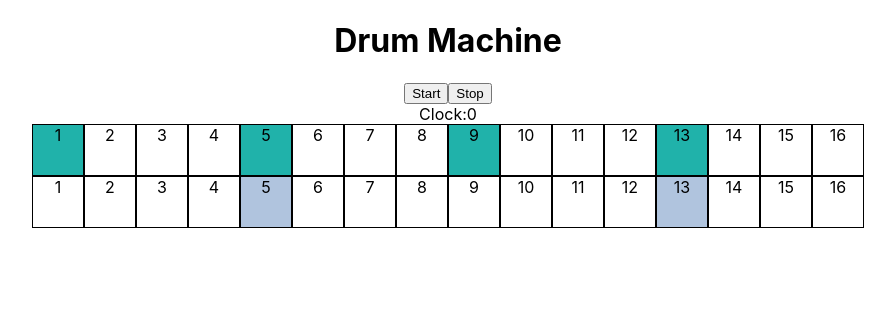
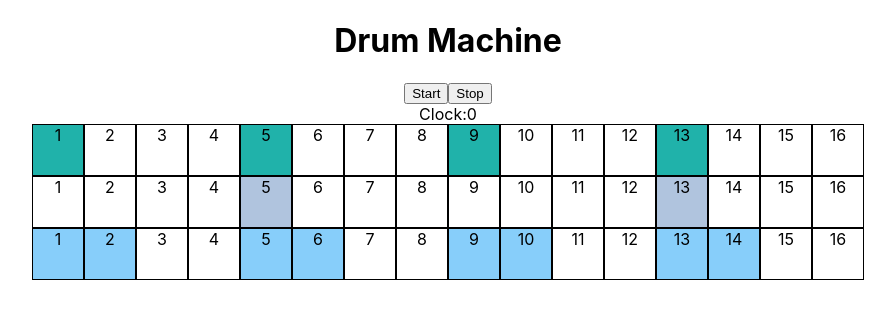
Before and after one commit to austincesear123/project-04-drum-machine-client, a React (Create React App) app: page / in a window 1280 px wide. Shown: the top 318 px of the page, without its empty margins (192-1087 px from the left). Built offline with nearby package versions, Linux system fonts and the light colour scheme.

Commit message:
add ClosedHat and functionality

```diff
--- a/src/App.js
+++ b/src/App.js
@@ -3,6 +3,7 @@ import * as Tone from "tone";
 import { useEffect, useState } from "react";
 import BassDrumRow from "./BassDrumRow/BassDrumRow";
 import SnareDrumRow from "./SnareDrumRow/SnareDrumRow";
+import ClosedHatRow from "./ClosedHatRow/ClosedHatRow";
 
 function App() {
   const [isPlaying, setIsPlaying] = useState(false);
@@ -59,8 +60,9 @@ function App() {
       <button onClick={runClock}>Start</button>
       <button onClick={stopClock}>Stop</button>
       <div>Clock:{clock}</div>
-      <BassDrumRow clock={clock} setClock={setClock} />
+      <BassDrumRow clock={clock} />
       <SnareDrumRow clock={clock} />
+      <ClosedHatRow clock={clock} />
     </div>
   );
 }
--- /dev/null
+++ b/src/ClosedHatRow/ClosedHatRow.css
@@ -0,0 +1,20 @@
+.closed-hat-track {
+    display: flex;
+    justify-content: center;
+    align-items: center;
+  }
+
+.closed-hat-note {
+    border: 1px solid black;
+    height: 50px;
+    width: 50px;
+    cursor: pointer;
+  }
+
+  .closed-hat-red {
+    background-color: lightcoral;
+  }
+
+  .closed-hat-green {
+    background-color: lightskyblue;
+  }
--- /dev/null
+++ b/src/ClosedHatRow/ClosedHatRow.js
@@ -0,0 +1,148 @@
+import "./ClosedHatRow.css";
+import { useEffect, useState } from "react";
+import * as Tone from "tone";
+
+const dist = new Tone.Distortion(0.1).toDestination();
+
+const closedHatSynth = new Tone.MetalSynth({
+    envelope: {
+        attack: 0.001,
+        decay: 0.05,
+        sustain: 0,
+        release: 0.03
+    }
+}).connect(dist);
+closedHatSynth.volume.value = -12;
+
+const defaultSeq = [
+  { time: "0:0:0", note: "C1", velocity: 1 },
+  { time: "0:0:1", note: "C1", velocity: 1 },
+  //   { time: "0:0:2", note: "C1", velocity: 0 },
+  //   { time: "0:0:3", note: "C1", velocity: 0 },
+  { time: "0:1:0", note: "C1", velocity: 1 },
+  { time: "0:1:1", note: "C1", velocity: 1 },
+  //   { time: "0:1:2", note: "C1", velocity: 0 },
+  //   { time: "0:1:3", note: "C1", velocity: 0 },
+  { time: "0:2:0", note: "C1", velocity: 1 },
+  { time: "0:2:1", note: "C1", velocity: 1 },
+  //   { time: "0:2:2", note: "C1", velocity: 0 },
+  //   { time: "0:2:3", note: "C1", velocity: 0 },
+  { time: "0:3:0", note: "C1", velocity: 1 },
+  { time: "0:3:1", note: "C1", velocity: 1 },
+  //   { time: "0:3:2", note: "C1", velocity: 0 },
+  //   { time: "0:3:3", note: "C1", velocity: 0 },
+];
+
+const defaultStepChecked = [
+  true,
+  true,
+  false,
+  false,
+  true,
+  true,
+  false,
+  false,
+  true,
+  true,
+  false,
+  false,
+  true,
+  true,
+  false,
+  false,
+];
+
+const ClosedHatRow = ({ clock }) => {
+  const [closedHatSeq, setClosedHatSeq] = useState(defaultSeq);
+  const [closedHatPartContainer, setClosedHatPartContainer] = useState({});
+  const [closedHatStepChecked, setClosedHatStepChecked] =
+    useState(defaultStepChecked);
+
+  useEffect(() => {
+    const closedHatPart = new Tone.Part((time, value) => {
+      closedHatSynth.triggerAttackRelease(
+        value.note,
+        "16n",
+        time,
+        value.velocity
+      );
+    }, closedHatSeq).start("0:0:0");
+    setClosedHatPartContainer(closedHatPart);
+  }, []);
+
+  function toggleActiveStep(index) {
+    closedHatPartContainer.dispose();
+    const updatedClosedHatStepChecked = [...closedHatStepChecked];
+    const updatedClosedHatSeq = [];
+
+    if (!updatedClosedHatStepChecked[index]) {
+      updatedClosedHatStepChecked[index] = true;
+    } else {
+      updatedClosedHatStepChecked[index] = false;
+    }
+
+    for (let i = 0; i < updatedClosedHatStepChecked.length; i++) {
+      if (updatedClosedHatStepChecked[i]) {
+        if (i < 4) {
+          updatedClosedHatSeq.push({
+            time: `0:0:${i}`,
+            note: "C1",
+            velocity: 1,
+          });
+        } else if (i < 8) {
+          updatedClosedHatSeq.push({
+            time: `0:1:${i - 4}`,
+            note: "C1",
+            velocity: 1,
+          });
+        } else if (i < 12) {
+          updatedClosedHatSeq.push({
+            time: `0:2:${i - 8}`,
+            note: "C1",
+            velocity: 1,
+          });
+        } else if (i < 16) {
+          updatedClosedHatSeq.push({
+            time: `0:3:${i - 12}`,
+            note: "C1",
+            velocity: 1,
+          });
+        }
+      }
+    }
+
+    const updatedClosedHatPart = new Tone.Part((time, value) => {
+      closedHatSynth.triggerAttackRelease(
+        value.note,
+        "16n",
+        time,
+        value.velocity
+      );
+    }, updatedClosedHatSeq).start("0:0:0");
+    setClosedHatSeq(updatedClosedHatSeq);
+    setClosedHatPartContainer(updatedClosedHatPart);
+    setClosedHatStepChecked(updatedClosedHatStepChecked);
+  }
+
+  const closedHatNote = [];
+  for (let i = 0; i < 16; i++) {
+    closedHatNote.push(
+      <div
+        key={i}
+        className={
+          clock === i + 1
+            ? "closed-hat-note closed-hat-red"
+            : closedHatStepChecked[i] === true
+            ? "closed-hat-note closed-hat-green"
+            : "closed-hat-note"
+        }
+        onClick={() => toggleActiveStep(i)}
+      >
+        {i + 1}
+      </div>
+    );
+  }
+  return <div className="closed-hat-track">{closedHatNote}</div>;
+};
+
+export default ClosedHatRow;
--- a/src/SnareDrumRow/SnareDrumRow.js
+++ b/src/SnareDrumRow/SnareDrumRow.js
@@ -2,10 +2,10 @@ import "./SnareDrumRow.css";
 import { useEffect, useState } from "react";
 import * as Tone from "tone";
 
-const dist = new Tone.Distortion(0.05).toDestination();
+const dist = new Tone.Distortion(0.1).toDestination();
 
 const lowPass = new Tone.Filter({
-  frequency: 8000,
+  frequency: 20000,
   type: "lowpass",
 }).connect(dist);
 
```
